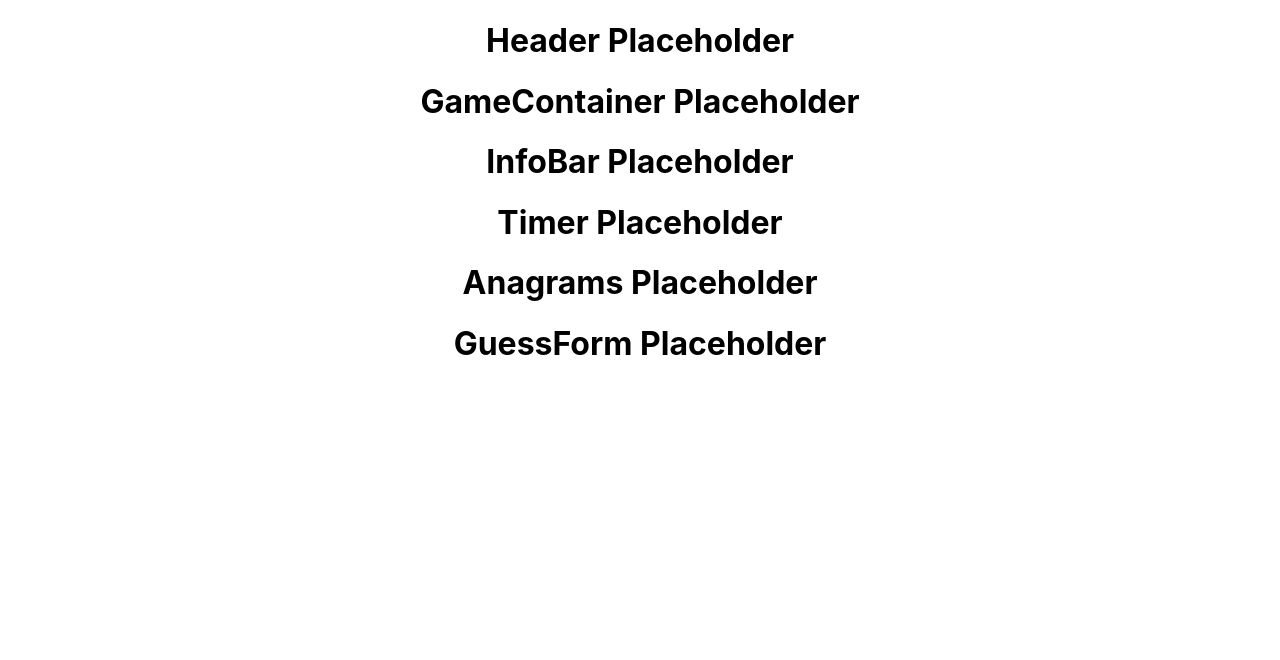
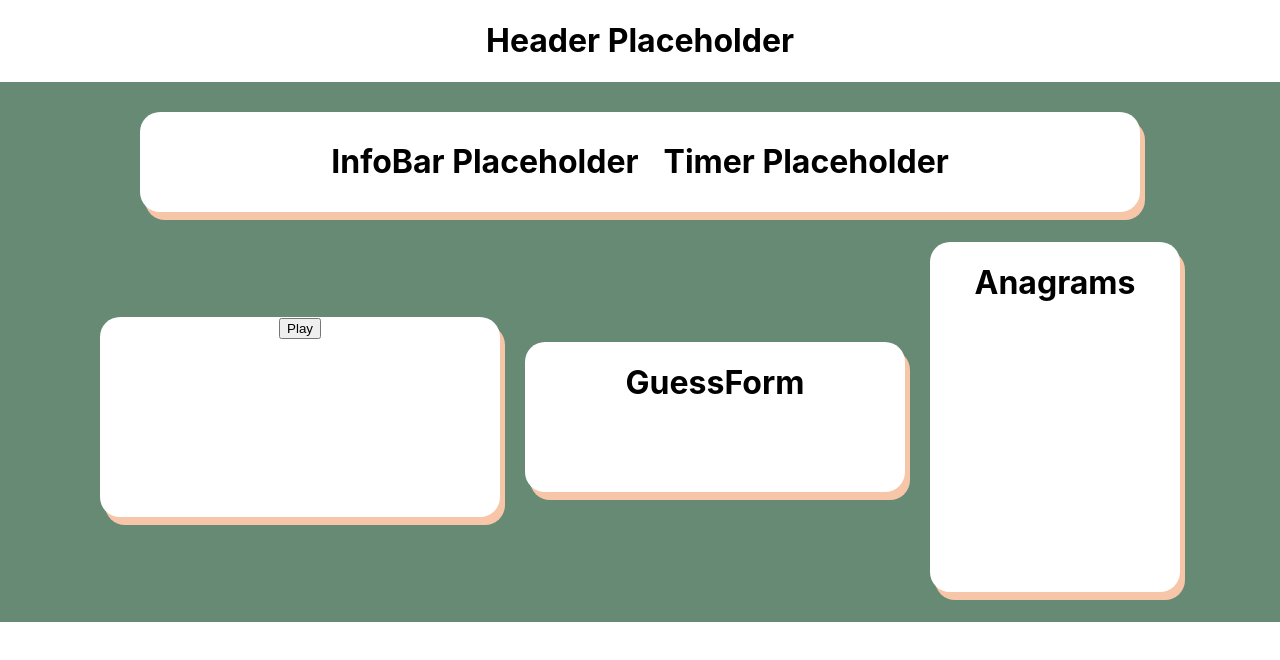
Before and after one commit to svthiery/synonym-frontend, a React (Create React App) app: page /play in a window 1280 px wide. Shown: the top 660 px of the page. Built offline with nearby package versions, Linux system fonts and the light colour scheme.

Commit message:
Basic styling for play page and post request for new game

```diff
--- a/src/App.css
+++ b/src/App.css
@@ -95,3 +95,69 @@
 .user-scores:hover {
   box-shadow: 0 0 11px rgba(33,33,33,.2);
 }
+
+/* ------ Synonym Game Play Page ------ */
+
+.outer-game-container {
+
+}
+
+.game-container {
+  display: flex;
+  flex-direction: row;
+  align-items: center;
+  justify-content: center;
+  column-gap: 25px;
+  flex-wrap: wrap;
+  background-color: #678a74;
+  align-content: space-around;
+  text-align: center;
+}
+
+.info-bar {
+  display: flex;
+  flex-direction: row;
+  align-items: center;
+  justify-content: center;
+  column-gap: 25px;
+  flex-wrap: wrap;
+  background-color:white;
+  align-content: space-around;
+  text-align: center;
+
+  height: 100px;
+  width: 1000px;
+  border-radius: 20px;
+  text-align: center;
+  box-shadow: 5px 8px #f7c5a8;
+  margin-top: 30px;
+}
+
+.headword-div {
+  background-color: white;
+  height: 200px;
+  width: 400px;
+  border-radius: 20px;
+  text-align: center;
+  box-shadow: 5px 8px #f7c5a8;
+}
+
+.guess-form {
+  background-color: white;
+  height: 150px;
+  width: 380px;
+  border-radius: 20px;
+  text-align: center;
+  box-shadow: 5px 8px #f7c5a8;
+}
+
+.anagrams {
+  background-color: white;
+  height: 350px;
+  width: 250px;
+  border-radius: 20px;
+  text-align: center;
+  box-shadow: 5px 8px #f7c5a8;
+  margin-top: 30px;
+  margin-bottom: 30px;
+}
--- a/src/components/Anagrams.js
+++ b/src/components/Anagrams.js
@@ -1,7 +1,7 @@
 function Anagrams() {
     return (
       <div className="anagrams">
-          <h1>Anagrams Placeholder</h1>
+          <h1>Anagrams</h1>
       </div>
     );
   }
--- a/src/components/App.js
+++ b/src/components/App.js
@@ -1,3 +1,4 @@
+import React, { useEffect, useState } from "react";
 import { BrowserRouter as Router, Route, Switch } from "react-router-dom";
 import '../App.css';
 import Header from "./Header";
@@ -8,6 +9,8 @@ import Leaderboard from "./Leaderboard";
 import UserScores from "./UserScores";
 
 function App() {
+
+  const [currentUser, setCurrentUser] = useState(null)
   return (
     <div className="app">
       <Router>
@@ -21,7 +24,7 @@ function App() {
             <Leaderboard />
           </Route>
           <Route path="/play">
-            <GameContainer />
+            <GameContainer currentUser={currentUser}/>
           </Route>
           <Route path="/scores">
             <Leaderboard />
--- a/src/components/GameContainer.js
+++ b/src/components/GameContainer.js
@@ -1,14 +1,37 @@
+import React, { useEffect, useState } from "react";
 import InfoBar from "./InfoBar";
 import Anagrams from "./Anagrams";
 import GuessForm from "./GuessForm";
 
-function GameContainer() {
+function GameContainer({ currentUser }) {
+
+  const [currentGame, setCurrentGame] = useState(null);
+
+  function handleNewGameClick() {
+    // Create new game
+    fetch('http://localhost:3001/games', {
+        method: 'POST',
+        headers: {
+          'Content-Type': 'application/json',
+        },
+        body: JSON.stringify({"user_id": 1}),
+      })
+      .then(response => response.json())
+      .then(data => {
+        console.log('Success:', data);
+      })
+  }
+
   return (
+    <div className="outer-game-container">
       <div className="game-container">
-          <h1>GameContainer Placeholder</h1>
         <InfoBar />
+        <div className="headword-div">
+            {currentGame ? <div></div> : <button onClick={handleNewGameClick}>Play</button>}
+        </div>
+        <GuessForm />
         <Anagrams />
-          <GuessForm />
+      </div>
     </div>
   );
 }
--- a/src/components/GuessForm.js
+++ b/src/components/GuessForm.js
@@ -1,7 +1,7 @@
 function GuessForm() {
     return (
       <div className="guess-form">
-          <h1>GuessForm Placeholder</h1>
+          <h1>GuessForm</h1>
       </div>
     );
   }
```
Lines whose indentation alone changed are shown as unchanged.
